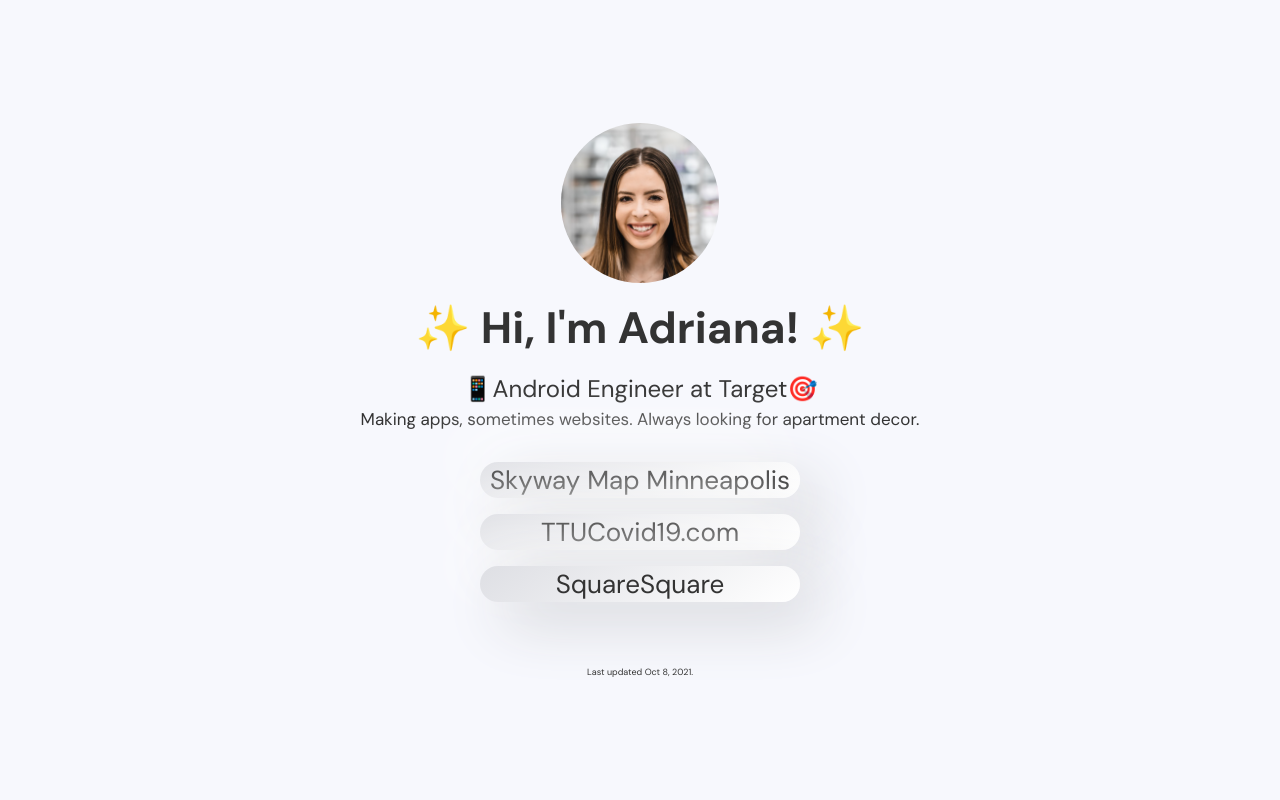
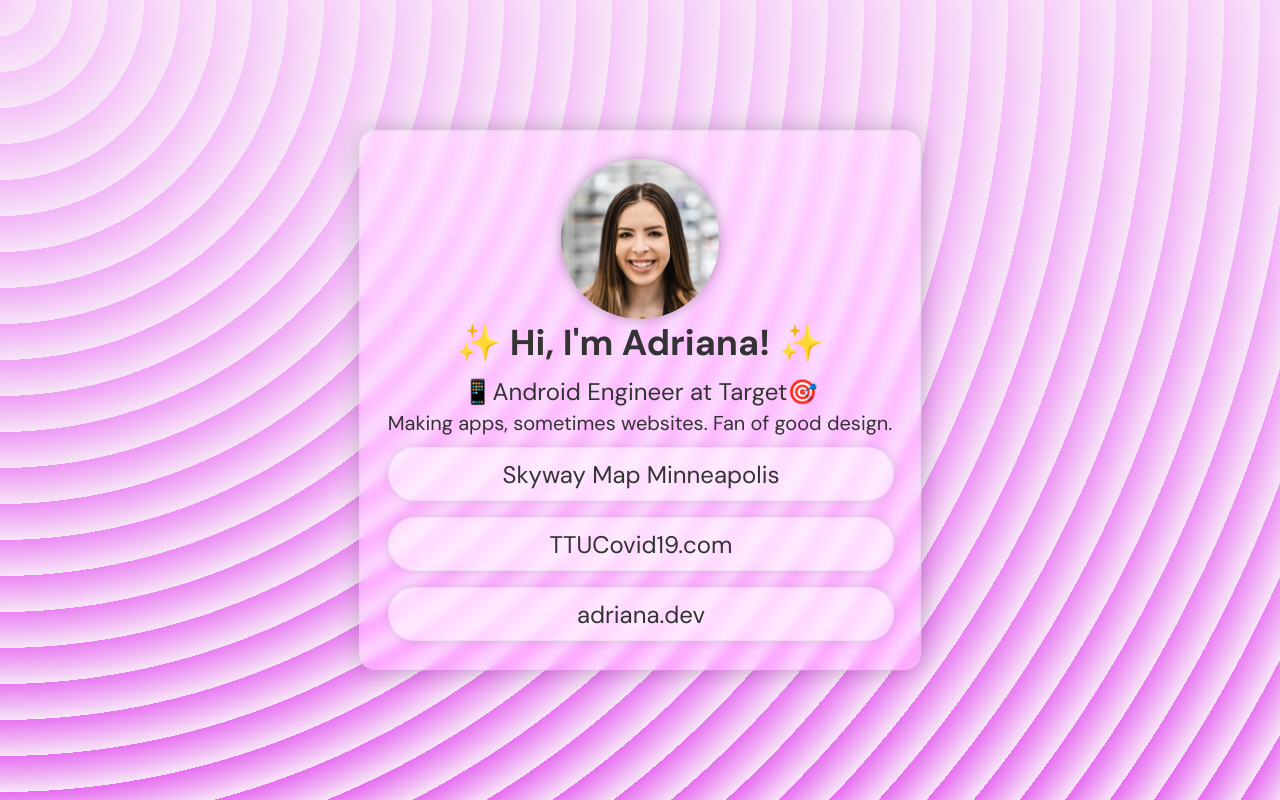
Before and after one commit to adrianaholley/adriana.dev, a React (Create React App) app: page / in a window 1280 px wide. Built offline with nearby package versions, Linux system fonts and the light colour scheme.

Commit message:
glassmorphism lol

```diff
--- a/package.json
+++ b/package.json
@@ -4,6 +4,7 @@
   "private": true,
   "dependencies": {
     "@material-ui/core": "^4.12.3",
+    "@material-ui/icons": "^4.11.2",
     "@material-ui/lab": "^4.0.0-alpha.60",
     "@material/button": "^11.0.0",
     "@testing-library/jest-dom": "^5.11.4",
--- a/src/App.css
+++ b/src/App.css
@@ -1,23 +1,13 @@
 .App {
+  background: repeating-radial-gradient( circle at 0 0, transparent 0, #f7e6f7 36px ), repeating-linear-gradient( #e66cf155, #e66cf1 );
+  /* background */
   text-align: center;
   font-family: 'DM Sans', sans-serif;
 }
 
-.font-bold {
-  font-weight: 700;
-}
-
-.font-medium {
-  font-weight: 500;
-}
-
-.font-regular {
-  font-weight: 400;
-}
-
 .title {
   font-weight: 700;
-  font-size: calc(28px + 2vmin);
+  font-size: calc(20px + 2vmin);
   padding: 16px;
 }
 
@@ -29,65 +19,74 @@
 
 .subtitle2 {
   font-weight: 400;
-  font-size: calc(1px + 2vmin);
-}
-
-.footer {
-  font-weight: 400;
-  font-size: calc(1px + 1vmin);
+  font-size: calc(4px + 2vmin);
 }
 
 .App-logo {
   height: 20vmin;
   border-radius: 200px;
   pointer-events: none;
+  -webkit-box-shadow: 0px 0px 12px 0px rgba(0,0,0,0.3);
+  box-shadow: 0px 0px 12px 0px rgba(0,0,0,0.3);
 }
 
 .App-header {
-  background-color: #f7f8fd; /* background */
   min-height: 100vh;
   display: flex;
   flex-direction: column;
   align-items: center;
   justify-content: center;
   font-size: calc(10px + 2vmin);
-  color: #333333;
+  color: #333;
+}
+
+.glass-card {
+  align-items: center;
+  flex-direction: column;
+  display: flex;
+  margin: 20px;
+  backdrop-filter: blur(6px) saturate(128%);
+    -webkit-backdrop-filter: blur(6px) saturate(128%);
+  padding: 28px;
+  border-radius: 16px;
+  background-color: rgba(255, 255, 255, .2);
+  border: 1px solid rgba(209, 213, 219, 0.3);
+  -webkit-box-shadow: 0px 0px 24px 0px rgba(0,0,0,0.2);
+  box-shadow: 0px 0px 24px 0px rgba(0,0,0,0.2);
 }
 
 .button {
   margin: auto;
-  text-align: center;
 }
 
-.button-container {
-  position: relative;
-}
-
-.neomorphism-shadow {
-  z-index: -1;
-}
-
-.neomorphism-shadow span {
-  box-shadow: 20px 20px 60px #d2d3d7,
-  -20px -20px 60px #ffffff;
-  position: relative;
+a {
+  text-decoration: none;
+  color: #333;
+  width: 100%;
+  margin: auto;
 }
 
 .neomorphism {
   border-radius: 50px;
-  background: linear-gradient(145deg, #dedfe4, #ffffff);
+  border: 1px solid rgba(209, 213, 219, .3);
+  background-color: rgba(255, 255, 255, .4);
   display: flex; /* vertical align */
-  width: 25%;
-  height: calc(20px + 2vmin);
-  box-shadow: 20px 20px 60px #d2d3d7,
-  -20px -20px 60px #ffffff;
+  width: 100%;
+  padding: 0vmin;
+  height: calc(20px + 4vmin);
+  font-size: calc(8px + 2vmin);
+  -webkit-box-shadow: 0px 0px 12px 0px rgba(0,0,0,0.1);
+  box-shadow: 0px 0px 12px 0px rgba(0,0,0,0.1);
+  backdrop-filter: blur(8px);
+    -webkit-backdrop-filter: blur(8px);
+
   /* z-index: 1; */
 }
 
 .neomorphism:hover {
   cursor: pointer;
-  box-sizing: border-box;
-  background: linear-gradient(145deg, #cbccd1, #ffffff);
+  border: 1px solid rgba(209, 213, 219, 0.3);
+  background-color: rgba(255, 255, 255, .6);
 }
 
 .spacing {
@@ -98,6 +97,10 @@
   padding: 8px;
 }
 
-.text {
-  margin: auto;
+.header-spacing {
+  padding: 4px;
 }
+
+.tiny-spacing {
+  padding:2px;
+}
--- a/src/App.js
+++ b/src/App.js
@@ -6,44 +6,73 @@
   return (
     <div className="App">
       <header className="App-header">
+        <span className="spacing"></span>
+
+        <div class="glass-card">
+          {/* image */}
           <img src={facezoom} className="App-logo" alt="logo" />
 
           {/* text */}
+          <div>
             <span className="title">
               ✨ Hi, I'm Adriana! ✨
             </span>
+          </div>
 
+          <span className="header-spacing"></span>
+
+          <div>
             <span className="subtitle">
               📱Android Engineer at Target🎯
             </span>
+          </div>
 
+          <span className="tiny-spacing"></span>
+
+          <div style={{lineHeight:.75}}>
             <span className="subtitle2">
-          Making apps, sometimes websites. Always looking for apartment decor.
+              Making apps, sometimes websites. Fan of good design.
             </span>
+          </div>
 
-        <span className="spacing"></span>
+          <span className="button-spacing"></span>
 
           {/* buttons */}
+          <a
+            href="https://play.google.com/store/apps/details?id=com.adriapolis.skywaymappgoogle&hl=en_US&gl=US"
+            target="_blank"
+            rel="noopener noreferrer"
+          >
             <div class="neomorphism">
               <span className="button">Skyway Map Minneapolis</span>
             </div>
+          </a>
           <span className="button-spacing"></span>
 
+          <a
+            href="https://ttucovid19.com"
+            target="_blank"
+            rel="noopener noreferrer"
+          >
             <div class="neomorphism">
               <span className="button">TTUCovid19.com</span>
             </div>
+          </a>
           <span className="button-spacing"></span>
 
+          <a
+            href="https://adriana.dev"
+            target="_blank"
+            rel="noopener noreferrer"
+          >
             <div class="neomorphism">
-          <span className="button">SquareSquare</span>
+              <span className="button">adriana.dev</span>
+            </div>
+          </a>
+
         </div>
 
         <span className="spacing"></span>
-        <span className="spacing"></span>
-
-        <span className="footer">
-          Last updated Oct 8, 2021.
-        </span>
 
       </header>
     </div>
```
Also changed, not shown: 1 other file (tests, documents, lock files or other folders). Lines whose indentation alone changed are shown as unchanged.
